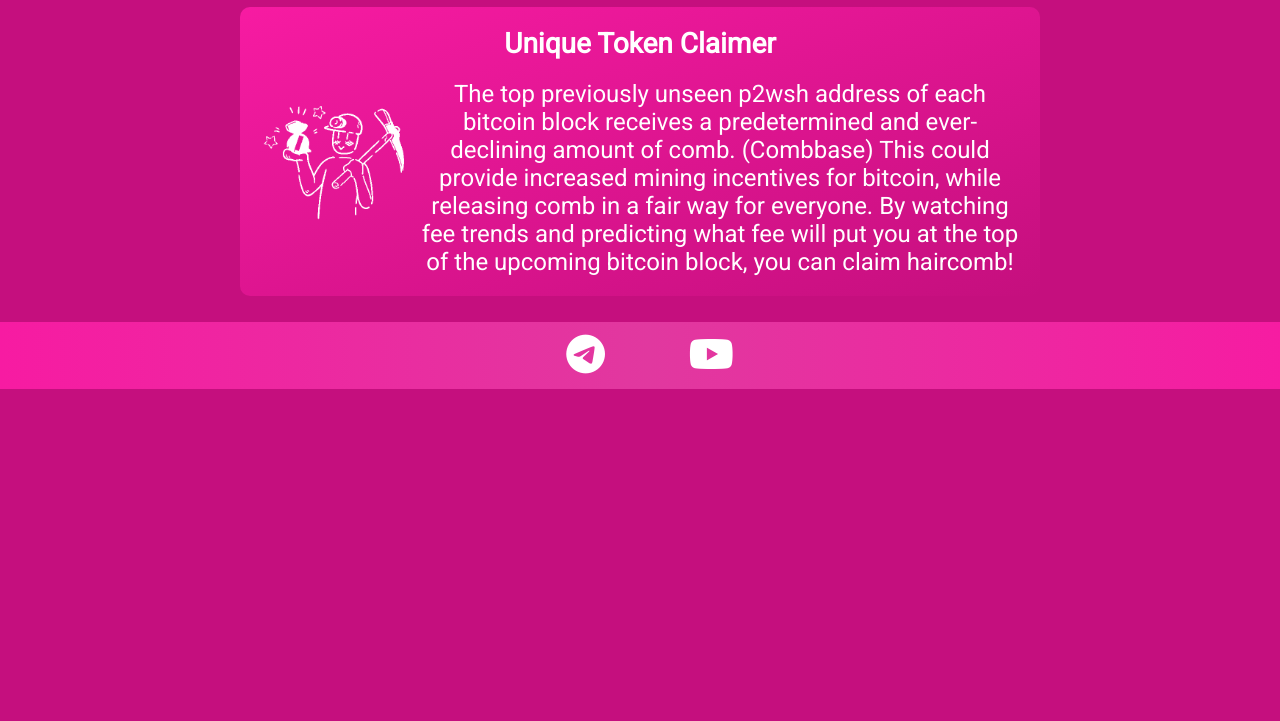
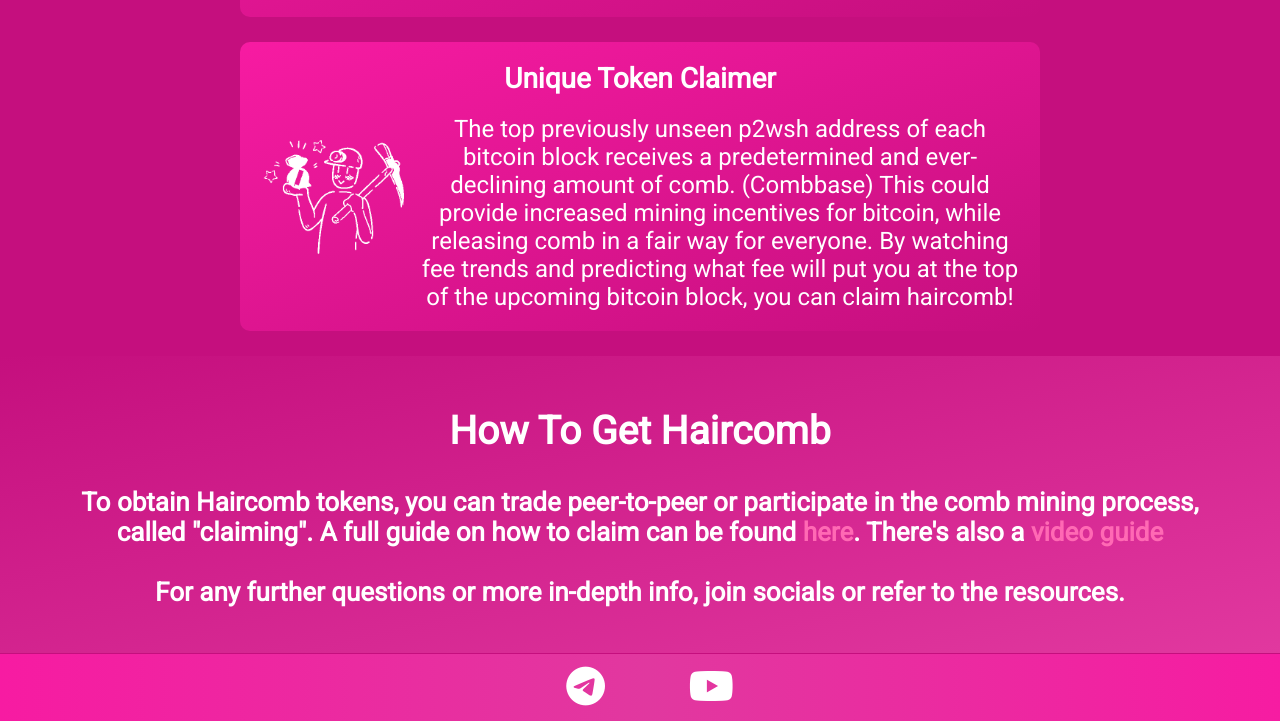
Before and after one commit to Haircomber/combsite, a plain HTML site: page index.html in a window 1280 px wide. Shown: the part 2341-3062 px from the top of the page. Before the commit the page ends 2730 px from the top, so only its background shows below. Drawn offline with Linux system fonts and the light colour scheme.

Commit message:
Main page final

```diff
--- a/index.html
+++ b/index.html
@@ -75,7 +75,7 @@
             <div class="feature-title">Post-Quantum Security</div>
             <div class="feature-content">
             <img class="quantumf" src="quantum.png" alt="Quantum">
-            <p>By using a varied Winternitz one-time signature scheme, haircomb is set up with post-quantum public/private key encryption. As quantum computing becomes a greater threat to modern encryption, haircomb aims to protect users and even strengthen the entire ledger by providing a post-quantum option on-chain.</p>
+            <p>Bitcoin's ECDSA encryption is vulnerable to quantum computing. By using a varied Winternitz one-time signature scheme, haircomb is set up with post-quantum public/private key encryption. As quantum computing becomes a greater threat to ECDSA, haircomb aims to protect users and even strengthen the entire ledger by providing a post-quantum option on-chain.</p>
         </div>
         </div>
         <div class="feature" id="Privacy">
@@ -103,6 +103,14 @@
     </div>
 </div>
 
+<div class="banner">
+    <div class="banner-text">
+        <h2>How To Get Haircomb</h2>
+        <p>To obtain Haircomb tokens, you can trade peer-to-peer or participate in the comb mining process, called "claiming". A full guide on how to claim can be found <a href="claim.html" class="text-link">here</a>. There's also a <a href="claim.html" class="text-link">video guide</a><br><br>For any further questions or more in-depth info, join socials or refer to the resources.</p>
+    </div>
+</div>
+
+
 <script src="haircomb.js" defer></script>
 <footer></footer>
 
--- a/styles.css
+++ b/styles.css
@@ -373,6 +373,21 @@ body {
     margin-top: -30px;    /* Adjust margin-top as needed */
 }
 
+.text-link {
+    color: #ff69b4; /* Lighter, vibrant pink for better visibility */
+    text-decoration: none; /* Removes the default underline */
+    transition: color 0.3s ease, text-decoration-color 0.3s ease; /* Smooth transition for color and underline */
+}
+
+.text-link:hover, .text-link:focus {
+    color: #c71585; /* Darker pink for hover state to add contrast */
+    text-decoration: underline; /* Adds underline on hover */
+    text-decoration-color: #c71585; /* Custom underline color matching the hover state color */
+    text-decoration-thickness: 2px; /* Adjusts the thickness of the underline for better visibility */
+    text-underline-offset: 3px; /* Adjusts the position of the underline */
+}
+
+
 .chart-container {
     background-color: var(--third-background); /* Light pink background */
     box-shadow: 0 0 10px 0 rgba(0, 0, 0, 0.5); /* Shadow effect */
```
